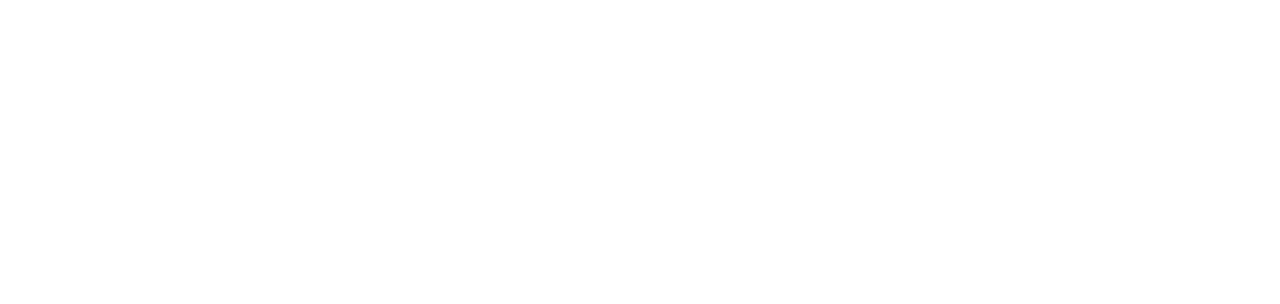
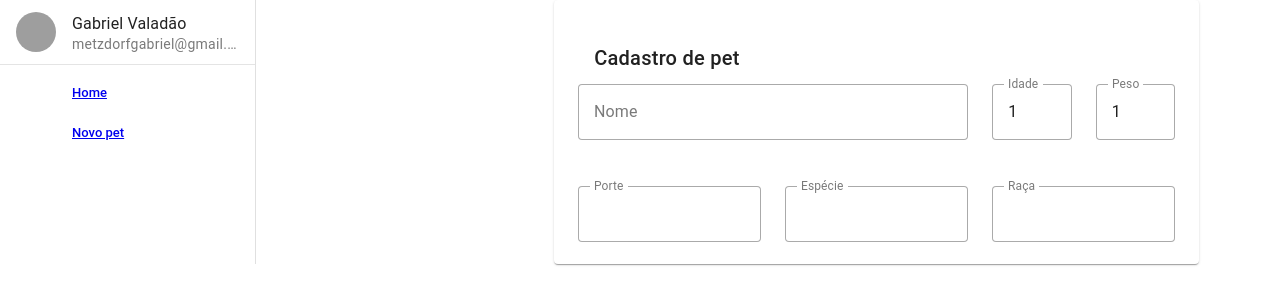
Before and after one commit to GabrielmValadao/Modulo-3, a Vue app in the folder gerenciamento-pets-revisao-frontend-main/: page /pets/novo in a window 1280 px wide. Shown: the top 304 px of the page. Built offline with nearby package versions, Linux system fonts and the light colour scheme; no server answers; grey boxes are pictures that could not be loaded.

Commit message:
feat: desenvolve formulario de cadastro de pet

```diff
--- a/gerenciamento-pets-revisao-frontend-main/src/views/FormPet.vue
+++ b/gerenciamento-pets-revisao-frontend-main/src/views/FormPet.vue
@@ -1 +1,84 @@
-<template></template>
+<template>
+  <v-card width="80%" class="mx-auto px-6 pt-8" title="Cadastro de pet">
+    <v-row>
+      <v-col cols="12" md="8">
+        <v-text-field label="Nome" variant="outlined" v-model="name" />
+      </v-col>
+      <v-col cols="12" md="2" sm="6">
+        <v-text-field label="Idade" variant="outlined" v-model="age" />
+      </v-col>
+      <v-col cols="12" md="2" sm="6">
+        <v-text-field label="Peso" variant="outlined" v-model="weight" />
+      </v-col>
+    </v-row>
+    <v-row>
+      <v-col cols="12" md="4">
+        <v-select
+          label="Porte"
+          :items="itemsSize"
+          variant="outlined"
+          placeholder="Selecione o porte do seu pet"
+          v-model="size"
+        />
+      </v-col>
+
+      <v-col cols="12" md="4">
+        <v-select
+          label="Espécie"
+          :items="itemsSpecies"
+          variant="outlined"
+          placeholder="Selecione uma espécie"
+          v-model="specie"
+          item-title="name"
+          item-value="id"
+        />
+      </v-col>
+      <v-col cols="12" md="4">
+        <v-select
+          label="Raça"
+          :items="itemsRaces"
+          variant="outlined"
+          placeholder="Selecione uma raça"
+          v-model="race"
+          item-title="name"
+          item-value="id"
+        />
+      </v-col>
+    </v-row>
+  </v-card>
+</template>
+
+<script>
+import { optionsSize } from '../constants/pets.constans'
+import SpecieService from '../services/SpecieService'
+import RaceService from '../services/RaceService'
+
+export default {
+  data() {
+    return {
+      name: '',
+      age: 1,
+      weight: 1,
+      size: '',
+      specie: '',
+      race: '',
+
+      itemsSize: optionsSize,
+      itemsSpecies: [],
+      itemsRaces: []
+    }
+  },
+  mounted() {
+    SpecieService.getAllSpecies()
+      .then((data) => {
+        this.itemsSpecies = data
+      })
+      .catch(() => alert('Houve um erro ao buscar as opções'))
+    RaceService.getAllRaces().then((data) => {
+      this.itemsRaces = data
+    })
+  }
+}
+</script>
+
+<style scoped></style>
```
